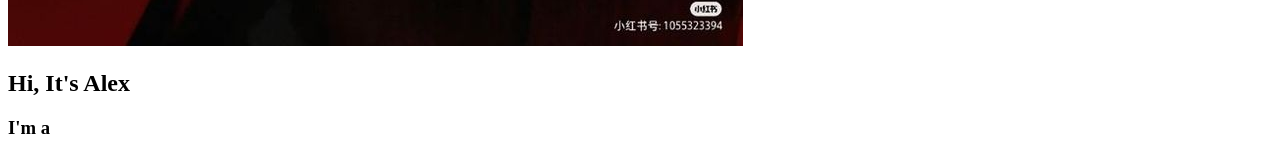
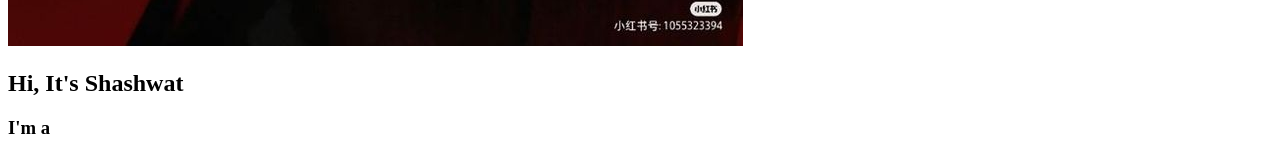
Before and after one commit to ShashwatBansal14/Portfolio_landingPage, a plain HTML site: page index.html in a window 1280 px wide. Shown: the part 975-1133 px from the top of the page. Drawn offline with Linux system fonts and the light colour scheme.

Commit message:
Fixed bug

```diff
--- a/index.html
+++ b/index.html
@@ -24,7 +24,7 @@
                 <img src="main.jpg" alt="image">
             </div>
             <div class="home-content">
-                <h1>Hi, It's <span>Alex</span></h1>
+                <h1>Hi, It's <span>Shashwat</span></h1>
                 <h3 class="typing-text">I'm a <span></span></h3>
                 <p>Lorem ipsum dolor sit, amet consectetur adipisicing elit. Minus labore dolores esse. Odit similique
                     doloribus tenetur doloremque, sunt commodi in ipsa repudiandae debitis deleniti blanditiis quibusdam
```
